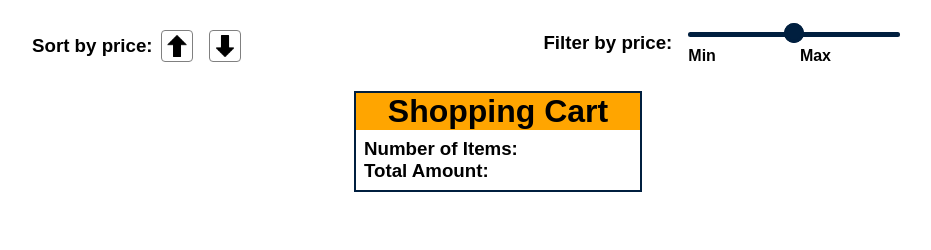
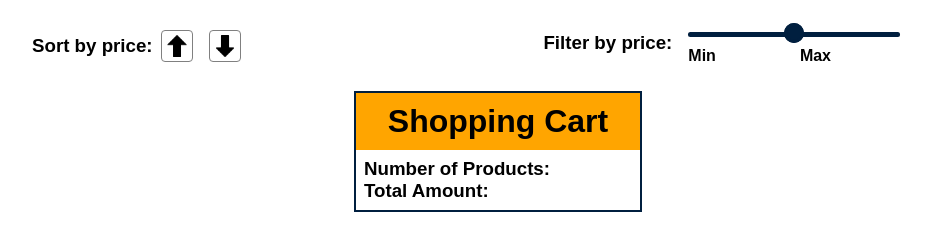
Before and after one commit to bobsabt/product_catalog, a plain HTML site: page index.html in a window 1280 px wide. Shown: the whole page, without its empty margins (174-1105 px from the left). Drawn offline with Linux system fonts and the light colour scheme.

Commit message:
modify css

```diff
--- a/baseStyle.css
+++ b/baseStyle.css
@@ -262,6 +262,7 @@ body, input, textarea{
     background-color: orange;
     width: 100%;
     text-align: center;
+    padding: 10px 0;
 }
 
 .total {
--- a/cardStyle.css
+++ b/cardStyle.css
@@ -57,7 +57,7 @@
 .selectedItem-box {
     border: 1px solid #001F3F;
     border-radius: 4px;
-    padding: 0.5rem 1.75rem 0.5rem 0.5rem;
+    padding: 0.5rem 2.5rem 0.5rem 0.5rem;
     margin: 0.5rem;
     width: 17rem;
 
--- a/index.html
+++ b/index.html
@@ -49,7 +49,7 @@
                 <h1>Shopping Cart</h1>
                 <div class="total">
                     <div>
-                        <h3>Number of Items: </h3>
+                        <h3>Number of Products: </h3>
                         <h3 id="totalNumber"></h3>
                     </div>
                     <div>
```
